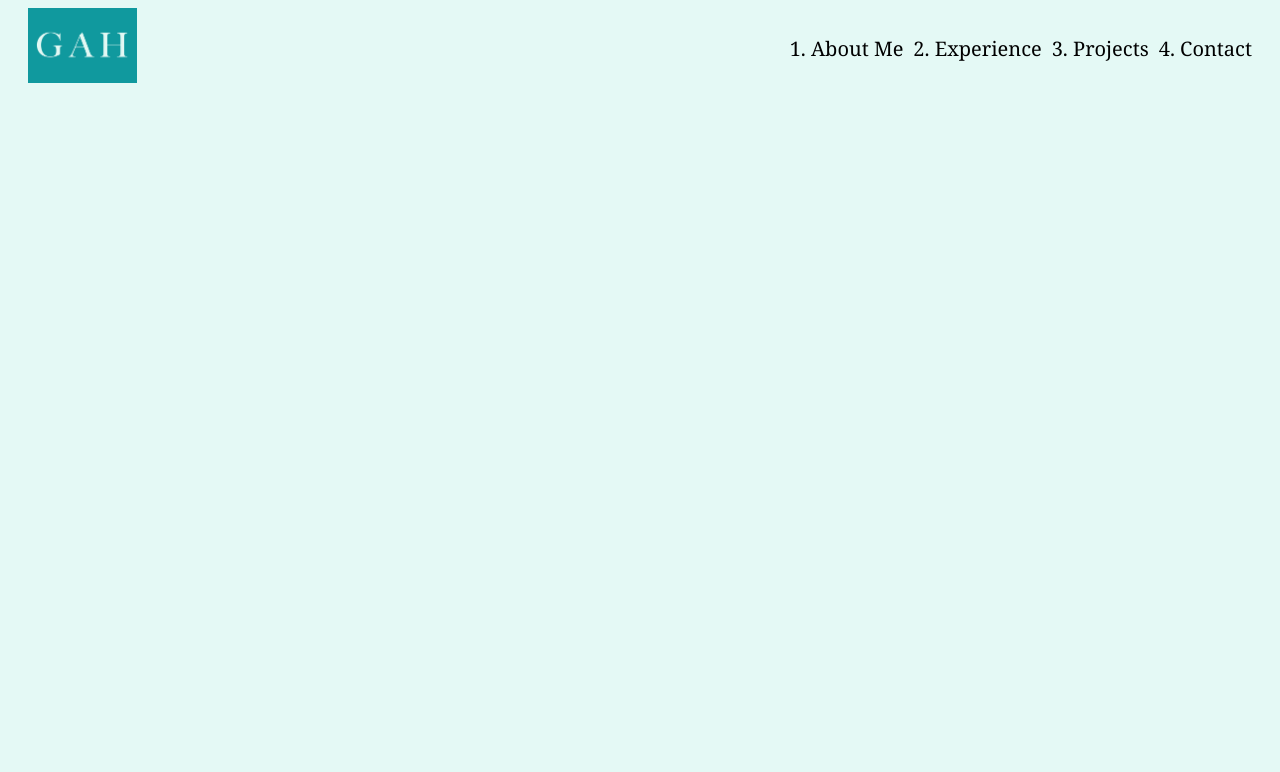
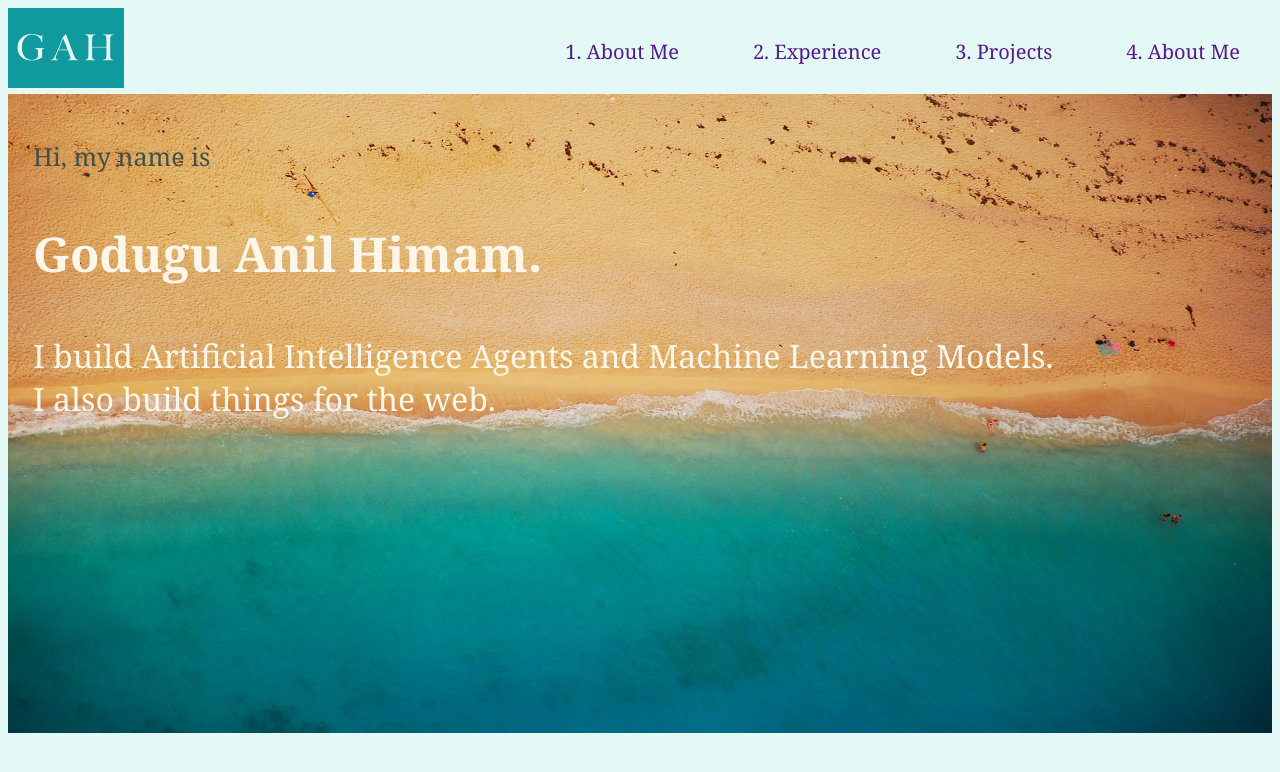
Before and after one commit to anilhimam17/anilhimam17.github.io, a plain HTML site: page index.html in a window 1280 px wide. Drawn offline with Linux system fonts and the light colour scheme.

Commit message:
Navbar and Image

```diff
--- a/index.html
+++ b/index.html
@@ -24,30 +24,45 @@
 
                     <!-- Favicon or Image Element-->
                     <div class="logo-image">
-                       <img src="logo.png" alt="Image of Logo" height="75px">
+                       <img src="logo.png" alt="Image of Logo" height="80px">
                     </div>
 
                     <!-- About Me Tab -->
-                    <div class="title">
-                        1. About Me
+                    <div class="navbar">
+                        <a href="">1. About Me</a>
                     </div>
 
                     <!-- Experience Tab -->
-                    <div class="title">
-                        2. Experience
+                    <div class="navbar">
+                        <a href="">2. Experience</a>
                     </div>
 
                     <!--  Projects Tab -->
-                    <div class="title">
-                        3. Projects
+                    <div class="navbar">
+                        <a href="">3. Projects</a>
                     </div>
 
                     <!--  Contact Me Tab -->
-                    <div class="title">
-                        4. Contact
+                    <div class="navbar">
+                        <a href="">4. About Me</a>
                     </div>
                 </div>
 
+            </div>
+
+            <!-- Background Image Like a Bootstrap Hero-->
+            <div class="row hero">
+                <img src="new-beach.jpeg" alt="Image of a Beach">
+
+                <!-- Text to be displayed on the image -->
+                <div class="image-text">
+                    <p class="salutation">Hi, my name is</p>
+                    <p class="name-card">Godugu Anil Himam.</p>
+                    <p class="occupation-card">
+                        I build Artificial Intelligence Agents and Machine Learning Models.<br>
+                        I also build things for the web.
+                    </p>
+                </div>
             </div>
         </div>
 
--- a/style.css
+++ b/style.css
@@ -12,17 +12,68 @@ body {
     display: flex;
     justify-content: flex-end;
     align-items: center;
-    gap: 10px;
+    column-gap: 50px;
 
     /* Font Rules */
     font-size: 20px;
     font-family: Georgia, 'Times New Roman', Times, serif;
-    padding-left: 20px;
     padding-right: 20px;
 }
 
+/* Navbar Rule to Grow and Shrink for the Image */
 .logo-image {
     flex-grow: 1;
+}
+
+.navbar {
+    /* Display Rules for Center Line*/
+    display: inline-block;
+    position: relative;
+    padding: 12px;
+}
+
+.navbar > a {
+    text-decoration: none;
+}
+
+.navbar:hover {
+    background-color: #30E3CA;
+}
+
+/* Main Image Rules */
+.row > img {
+    width: 100%;
+    height: 75%;
+}
+
+/* Text rules for Overlaying on the main image */
+.hero {
+    position: relative;
+}
+
+.image-text {
+    position: absolute;
+    top: 20px;
+    left: 25px;
+}
+
+.salutation {
+    font-family: Georgia, 'Times New Roman', Times, serif;
+    font-size: 25px;
+    color: #40514E;
+}
+
+.name-card {
+    font-family: Georgia, 'Times New Roman', Times, serif;
+    font-size: 3rem;
+    font-weight: 600;
+    color: #FFF6E9;
+}
+
+.occupation-card {
+    font-family: Georgia, 'Times New Roman', Times, serif;
+    font-size: 2rem;
+    color: #FFF6E9;
 }
 
 /* Media Query to change the Layout of the Webpage when screen size varies */
```
Also changed, not shown: new-beach.jpeg (added).
